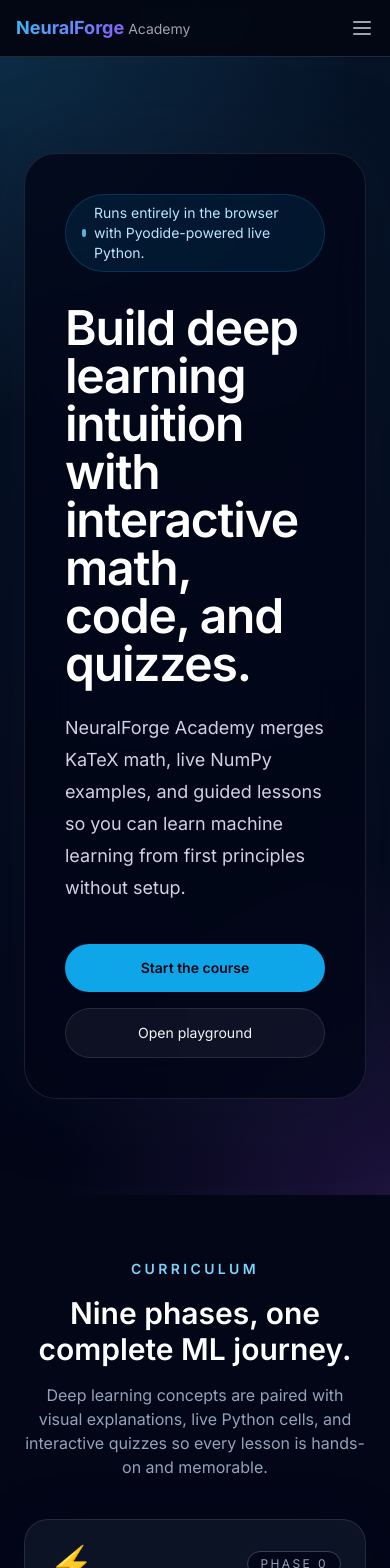
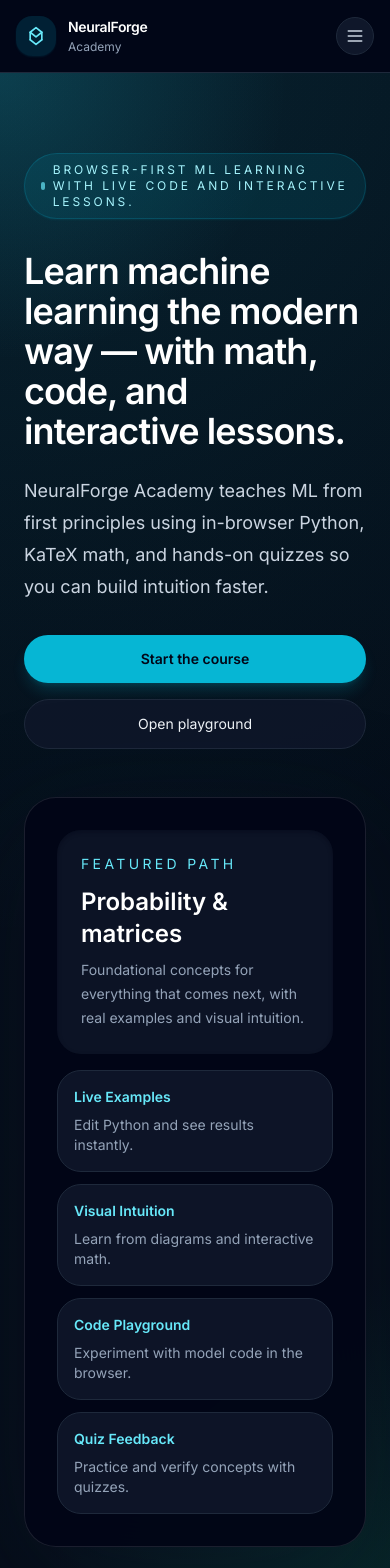
Before and after one commit to boyedandtoyed/neuralforge-academy, a Next.js app: page / in a window 390 px wide. Shown: the top 1568 px of the page. Built offline with nearby package versions, Linux system fonts and the light colour scheme.

Commit message:
feat: modernize landing page and responsive navigation with cyan/green theme

```diff
--- a/src/app/globals.css
+++ b/src/app/globals.css
@@ -20,14 +20,14 @@
 body {
   margin: 0;
   min-height: 100vh;
-  background: radial-gradient(circle at top, rgba(56, 189, 248, 0.08), transparent 25%),
-    radial-gradient(circle at bottom right, rgba(168, 85, 247, 0.1), transparent 28%),
-    #020617;
+  background: radial-gradient(circle at top left, rgba(34, 211, 238, 0.12), transparent 18%),
+    radial-gradient(circle at bottom right, rgba(16, 185, 129, 0.12), transparent 22%),
+    linear-gradient(180deg, #040c17 0%, #07101d 100%);
   color: #f8fafc;
 }
 
 ::selection {
-  background: rgba(59, 130, 246, 0.35);
+  background: rgba(34, 211, 238, 0.35);
 }
 
 @layer base {
@@ -41,7 +41,7 @@
     font-family: 'JetBrains Mono', 'Fira Code', monospace;
   }
   .gradient-text {
-    background: linear-gradient(135deg, #38bdf8, #8b5cf6);
+    background: linear-gradient(135deg, #22d3ee, #14b8a6, #38bdf8);
     -webkit-background-clip: text;
     -webkit-text-fill-color: transparent;
     background-clip: text;
--- a/src/app/page.tsx
+++ b/src/app/page.tsx
@@ -80,49 +80,74 @@
   return (
     <main className="min-h-screen">
       <section className="relative overflow-hidden">
-        <div className="absolute inset-0 bg-[radial-gradient(circle_at_top_left,_rgba(56,189,248,0.15),transparent_30%),radial-gradient(circle_at_bottom_right,_rgba(168,85,247,0.16),transparent_28%)]" />
-        <div className="relative mx-auto max-w-6xl px-6 py-24 lg:py-32">
-          <div className="rounded-[2rem] border border-white/10 bg-slate-950/80 p-10 shadow-[0_0_80px_rgba(15,23,42,0.35)] backdrop-blur-xl">
-            <div className="max-w-3xl">
-              <div className="inline-flex items-center gap-2 rounded-full border border-sky-500/20 bg-sky-500/10 px-4 py-2 text-sm text-sky-200">
-                <span className="h-2 w-2 rounded-full bg-sky-300 animate-pulse" />
-                Runs entirely in the browser with Pyodide-powered live Python.
+        <div className="absolute inset-0 bg-[radial-gradient(circle_at_top_left,_rgba(34,211,238,0.16),transparent_18%),radial-gradient(circle_at_bottom_right,_rgba(16,185,129,0.16),transparent_22%)]" />
+        <div className="relative mx-auto max-w-7xl px-6 py-20 sm:py-24 lg:py-28">
+          <div className="grid gap-12 lg:grid-cols-[minmax(0,1fr)_420px] lg:items-center">
+            <div className="space-y-8">
+              <div className="inline-flex items-center gap-2 rounded-full border border-cyan-500/20 bg-cyan-500/10 px-4 py-2 text-xs uppercase tracking-[0.24em] text-cyan-200 shadow-sm shadow-cyan-500/10">
+                <span className="h-2 w-2 rounded-full bg-cyan-300 animate-pulse" />
+                Browser-first ML learning with live code and interactive lessons.
               </div>
-              <h1 className="mt-8 text-5xl font-semibold tracking-tight text-white sm:text-6xl">
-                Build deep learning intuition with interactive math, code, and quizzes.
-              </h1>
-              <p className="mt-6 text-lg leading-8 text-slate-300">
-                NeuralForge Academy merges KaTeX math, live NumPy examples, and guided lessons so you can learn machine learning from first principles without setup.
-              </p>
-              <div className="mt-10 flex flex-col gap-4 sm:flex-row sm:items-center">
-                <Link href="/courses/introduction/00-setup" className="inline-flex items-center justify-center rounded-full bg-sky-500 px-8 py-3.5 text-sm font-semibold text-slate-950 transition hover:bg-sky-400">
+              <div className="max-w-2xl space-y-6">
+                <h1 className="text-4xl font-semibold tracking-tight text-white sm:text-5xl lg:text-6xl">
+                  Learn machine learning the modern way — with math, code, and interactive lessons.
+                </h1>
+                <p className="text-lg leading-8 text-slate-300 sm:text-xl">
+                  NeuralForge Academy teaches ML from first principles using in-browser Python, KaTeX math, and hands-on quizzes so you can build intuition faster.
+                </p>
+              </div>
+              <div className="flex flex-col gap-4 sm:flex-row sm:items-center">
+                <Link href="/courses/introduction/00-setup" className="inline-flex items-center justify-center rounded-full bg-cyan-500 px-8 py-3.5 text-sm font-semibold text-slate-950 shadow-lg shadow-cyan-500/20 transition hover:bg-cyan-400">
                   Start the course
                 </Link>
-                <Link href="/playground" className="inline-flex items-center justify-center rounded-full border border-white/10 bg-white/5 px-8 py-3.5 text-sm text-slate-100 transition hover:border-slate-300">
+                <Link href="/playground" className="inline-flex items-center justify-center rounded-full border border-slate-800 bg-slate-900/90 px-8 py-3.5 text-sm text-slate-100 transition hover:border-cyan-400 hover:text-white">
                   Open playground
                 </Link>
+              </div>
+            </div>
+            <div className="rounded-[2rem] border border-white/10 bg-slate-950/95 p-8 shadow-[0_32px_120px_rgba(15,23,42,0.35)] backdrop-blur-xl">
+              <div className="space-y-4">
+                <div className="rounded-3xl bg-slate-900/80 p-6 shadow-inner shadow-slate-950/40">
+                  <p className="text-sm uppercase tracking-[0.24em] text-cyan-300">Featured path</p>
+                  <h2 className="mt-3 text-2xl font-semibold text-white">Probability & matrices</h2>
+                  <p className="mt-2 text-sm leading-6 text-slate-400">Foundational concepts for everything that comes next, with real examples and visual intuition.</p>
+                </div>
+                <div className="grid gap-3 sm:grid-cols-2">
+                  {['Live Examples', 'Visual Intuition', 'Code Playground', 'Quiz Feedback'].map((item) => (
+                    <div key={item} className="rounded-3xl border border-slate-800 bg-slate-900/90 p-4">
+                      <p className="text-sm font-semibold text-cyan-300">{item}</p>
+                      <p className="mt-2 text-sm text-slate-400">{item === 'Live Examples' ? 'Edit Python and see results instantly.' : item === 'Visual Intuition' ? 'Learn from diagrams and interactive math.' : item === 'Code Playground' ? 'Experiment with model code in the browser.' : 'Practice and verify concepts with quizzes.'}</p>
+                    </div>
+                  ))}
+                </div>
               </div>
             </div>
           </div>
         </div>
       </section>
 
-      <section className="mx-auto max-w-6xl px-6 py-16 lg:py-24">
+      <section className="mx-auto max-w-7xl px-6 py-16 sm:py-20">
         <div className="mb-10 text-center">
-          <p className="text-sm font-semibold uppercase tracking-[0.24em] text-sky-300">Curriculum</p>
+          <p className="text-sm font-semibold uppercase tracking-[0.28em] text-cyan-300">Curriculum</p>
           <h2 className="mt-4 text-3xl font-semibold text-white sm:text-4xl">Nine phases, one complete ML journey.</h2>
-          <p className="mt-4 text-slate-400 mx-auto max-w-2xl">
-            Deep learning concepts are paired with visual explanations, live Python cells, and interactive quizzes so every lesson is hands-on and memorable.
+          <p className="mt-4 text-slate-400 mx-auto max-w-2xl text-base leading-7 sm:text-lg">
+            Deep learning concepts are paired with clear explanations, live Python examples, and interactive quizzes so every lesson feels practical.
           </p>
         </div>
         <div className="grid gap-6 md:grid-cols-2 xl:grid-cols-3">
           {phases.map((phase) => (
-            <Link key={phase.slug} href={`/courses/${phase.slug}`} className="group overflow-hidden rounded-3xl border border-white/10 bg-slate-900/80 p-6 shadow-[0_10px_60px_rgba(15,23,42,0.2)] transition hover:-translate-y-1 hover:border-sky-500/30 hover:bg-slate-900">
-              <div className="flex items-center justify-between gap-3">
-                <span className="text-4xl">{phase.icon}</span>
-                <span className="rounded-full border border-slate-700 bg-slate-950/90 px-3 py-1 text-xs uppercase tracking-[0.2em] text-slate-400">
+            <Link
+              key={phase.slug}
+              href={`/courses/${phase.slug}`}
+              className="group overflow-hidden rounded-[1.75rem] border border-slate-800 bg-slate-900/90 p-6 transition hover:-translate-y-1 hover:border-cyan-500/30 hover:bg-slate-900"
+            >
+              <div className="flex items-center justify-between gap-4">
+                <div className="flex h-12 w-12 items-center justify-center rounded-2xl bg-cyan-500/10 text-cyan-300 text-lg shadow-inner shadow-cyan-500/5">
+                  {phase.icon}
+                </div>
+                <div className="rounded-full border border-slate-700 bg-slate-950/90 px-3 py-1 text-xs uppercase tracking-[0.24em] text-slate-400">
                   Phase {phase.phase}
-                </span>
+                </div>
               </div>
               <h3 className="mt-6 text-xl font-semibold text-white">{phase.title}</h3>
               <p className="mt-3 text-sm leading-6 text-slate-400">{phase.description}</p>
@@ -135,13 +160,13 @@
         </div>
       </section>
 
-      <section className="mx-auto max-w-6xl px-6 pb-20">
-        <div className="rounded-[2rem] border border-white/10 bg-slate-950/80 p-10 shadow-[0_20px_120px_rgba(15,23,42,0.25)]">
-          <div className="grid gap-8 lg:grid-cols-3">
+      <section className="mx-auto max-w-7xl px-6 pb-24 sm:pb-28">
+        <div className="rounded-[2rem] border border-slate-800 bg-slate-950/90 p-10 shadow-[0_20px_120px_rgba(15,23,42,0.28)]">
+          <div className="grid gap-6 lg:grid-cols-3">
             {['Live Python', 'Visual math', 'Auto-graded quizzes'].map((feature) => (
               <div key={feature} className="rounded-3xl border border-slate-800 bg-slate-900/90 p-6">
-                <p className="text-sm font-semibold uppercase tracking-[0.24em] text-sky-300">{feature}</p>
-                <p className="mt-4 text-slate-300 leading-7">{feature === 'Live Python' ? 'Run and edit NumPy code directly in your browser with no backend.' : feature === 'Visual math' ? 'See equations rendered clearly and learn from interactive visuals.' : 'Answer quiz questions as you learn and get instant feedback.'}</p>
+                <p className="text-sm font-semibold uppercase tracking-[0.24em] text-cyan-300">{feature}</p>
+                <p className="mt-4 text-slate-300 leading-7 text-sm sm:text-base">{feature === 'Live Python' ? 'Run and edit NumPy code directly in your browser with no backend.' : feature === 'Visual math' ? 'See equations rendered clearly and learn from interactive visuals.' : 'Answer quiz questions as you learn and get instant feedback.'}</p>
               </div>
             ))}
           </div>
--- a/src/components/Navigation.tsx
+++ b/src/components/Navigation.tsx
@@ -17,85 +17,97 @@
   const [coursesOpen, setCoursesOpen] = useState(false);
 
   return (
-    <nav className="sticky top-0 z-50 border-b border-gray-800 bg-gray-950/90 backdrop-blur-sm">
-      <div className="max-w-7xl mx-auto px-4 sm:px-6 h-14 flex items-center justify-between">
-        <Link href="/" className="font-bold text-lg">
-          <span className="gradient-text">NeuralForge</span>
-          <span className="text-gray-400 font-normal text-sm ml-1">Academy</span>
+    <nav className="sticky top-0 z-50 border-b border-slate-800 bg-slate-950/95 backdrop-blur-xl">
+      <div className="mx-auto flex max-w-7xl items-center justify-between px-4 py-4 sm:px-6">
+        <Link href="/" className="flex items-center gap-3 text-white">
+          <span className="inline-flex h-10 w-10 items-center justify-center rounded-2xl bg-cyan-500/15 text-cyan-300 shadow-sm shadow-cyan-500/10">
+            <svg className="h-5 w-5" viewBox="0 0 24 24" fill="none" stroke="currentColor" strokeWidth="2" strokeLinecap="round" strokeLinejoin="round">
+              <path d="M12 2L19 7.5L12 13L5 7.5L12 2Z" />
+              <path d="M5 16.5L12 22L19 16.5" />
+              <path d="M19 7.5V16.5" />
+              <path d="M5 7.5V16.5" />
+            </svg>
+          </span>
+          <div className="space-y-0.5 text-left">
+            <p className="text-sm font-semibold tracking-tight">NeuralForge</p>
+            <p className="text-xs text-slate-400">Academy</p>
+          </div>
         </Link>
 
-        {/* Desktop nav */}
-        <div className="hidden md:flex items-center gap-6">
-          <div className="relative">
-            <button
-              onClick={() => setCoursesOpen(o => !o)}
-              className="text-sm text-gray-300 hover:text-white transition-colors flex items-center gap-1"
-            >
-              Courses
-              <svg className={`w-3 h-3 transition-transform ${coursesOpen ? 'rotate-180' : ''}`} fill="none" stroke="currentColor" viewBox="0 0 24 24">
-                <path strokeLinecap="round" strokeLinejoin="round" strokeWidth={2} d="M19 9l-7 7-7-7" />
-              </svg>
-            </button>
-            {coursesOpen && (
-              <div className="absolute top-full left-0 mt-2 w-48 bg-gray-900 border border-gray-700 rounded-lg shadow-xl py-1 z-50">
-                {courses.map(c => (
-                  <Link
-                    key={c.slug}
-                    href={`/courses/${c.slug}`}
-                    onClick={() => setCoursesOpen(false)}
-                    className="block px-4 py-2 text-sm text-gray-300 hover:bg-gray-800 hover:text-white transition-colors"
-                  >
-                    {c.title}
-                  </Link>
-                ))}
-              </div>
-            )}
-          </div>
+        <div className="hidden items-center gap-3 md:flex">
+          <button
+            onClick={() => setCoursesOpen((open) => !open)}
+            className="inline-flex items-center gap-2 rounded-full border border-slate-800 bg-slate-900/90 px-4 py-2 text-sm font-medium text-slate-200 transition hover:border-cyan-400 hover:text-white"
+          >
+            Courses
+            <svg className={`h-4 w-4 transition-transform ${coursesOpen ? 'rotate-180' : ''}`} viewBox="0 0 24 24" fill="none" stroke="currentColor" strokeWidth="2" strokeLinecap="round" strokeLinejoin="round">
+              <path d="M19 9l-7 7-7-7" />
+            </svg>
+          </button>
+
           <Link
             href="/playground"
-            className={`text-sm transition-colors ${pathname === '/playground' ? 'text-blue-400' : 'text-gray-300 hover:text-white'}`}
+            className={`inline-flex items-center rounded-full border px-4 py-2 text-sm font-medium transition ${pathname === '/playground' ? 'border-cyan-400 bg-cyan-500/10 text-cyan-200' : 'border-transparent text-slate-300 hover:border-slate-700 hover:bg-slate-900/80 hover:text-white'}`}
           >
             Playground
           </Link>
+
           <a
             href="https://github.com/boyedandtoyed/neuralforge-academy"
             target="_blank"
             rel="noopener noreferrer"
-            className="text-sm text-gray-300 hover:text-white transition-colors flex items-center gap-1.5"
+            aria-label="View project on GitHub"
+            className="inline-flex h-10 w-10 items-center justify-center rounded-full border border-slate-800 bg-slate-900 text-slate-300 transition hover:border-cyan-400 hover:text-cyan-200"
           >
-            <svg className="w-4 h-4" fill="currentColor" viewBox="0 0 24 24">
+            <svg className="h-5 w-5" fill="currentColor" viewBox="0 0 24 24">
               <path d="M12 2C6.477 2 2 6.484 2 12.017c0 4.425 2.865 8.18 6.839 9.504.5.092.682-.217.682-.483 0-.237-.008-.868-.013-1.703-2.782.605-3.369-1.343-3.369-1.343-.454-1.158-1.11-1.466-1.11-1.466-.908-.62.069-.608.069-.608 1.003.07 1.531 1.032 1.531 1.032.892 1.53 2.341 1.088 2.91.832.092-.647.35-1.088.636-1.338-2.22-.253-4.555-1.113-4.555-4.951 0-1.093.39-1.988 1.029-2.688-.103-.253-.446-1.272.098-2.65 0 0 .84-.27 2.75 1.026A9.564 9.564 0 0112 6.844c.85.004 1.705.115 2.504.337 1.909-1.296 2.747-1.027 2.747-1.027.546 1.379.202 2.398.1 2.651.64.7 1.028 1.595 1.028 2.688 0 3.848-2.339 4.695-4.566 4.943.359.309.678.92.678 1.855 0 1.338-.012 2.419-.012 2.747 0 .268.18.58.688.482A10.019 10.019 0 0022 12.017C22 6.484 17.522 2 12 2z" />
             </svg>
-            GitHub
           </a>
         </div>
 
-        {/* Mobile hamburger */}
         <button
-          className="md:hidden text-gray-400 hover:text-white"
-          onClick={() => setMobileOpen(o => !o)}
-          aria-label="Toggle menu"
+          className="inline-flex items-center rounded-full border border-slate-800 bg-slate-900 p-2 text-slate-300 transition hover:border-cyan-400 hover:text-white md:hidden"
+          onClick={() => setMobileOpen((open) => !open)}
+          aria-label="Toggle mobile menu"
         >
-          <svg className="w-6 h-6" fill="none" stroke="currentColor" viewBox="0 0 24 24">
-            {mobileOpen
-              ? <path strokeLinecap="round" strokeLinejoin="round" strokeWidth={2} d="M6 18L18 6M6 6l12 12" />
-              : <path strokeLinecap="round" strokeLinejoin="round" strokeWidth={2} d="M4 6h16M4 12h16M4 18h16" />
-            }
+          <svg className="h-5 w-5" fill="none" stroke="currentColor" viewBox="0 0 24 24" strokeWidth="2" strokeLinecap="round" strokeLinejoin="round">
+            {mobileOpen ? <path d="M6 18L18 6M6 6l12 12" /> : <path d="M4 6h16M4 12h16M4 18h16" />}
           </svg>
         </button>
       </div>
 
-      {/* Mobile menu */}
       {mobileOpen && (
-        <div className="md:hidden border-t border-gray-800 bg-gray-950 px-4 py-3 space-y-3">
-          {courses.map(c => (
-            <Link key={c.slug} href={`/courses/${c.slug}`} onClick={() => setMobileOpen(false)}
-              className="block text-sm text-gray-300 hover:text-white py-1">
-              {c.title}
+        <div className="border-t border-slate-800 bg-slate-950 px-4 py-4 md:hidden">
+          <div className="space-y-3">
+            {courses.map((course) => (
+              <Link
+                key={course.slug}
+                href={`/courses/${course.slug}`}
+                onClick={() => setMobileOpen(false)}
+                className="block rounded-2xl border border-slate-800 bg-slate-900 px-4 py-3 text-sm text-slate-300 transition hover:border-cyan-400 hover:text-white"
+              >
+                {course.title}
+              </Link>
+            ))}
+            <Link
+              href="/playground"
+              onClick={() => setMobileOpen(false)}
+              className="block rounded-2xl border border-slate-800 bg-slate-900 px-4 py-3 text-sm text-slate-300 transition hover:border-cyan-400 hover:text-white"
+            >
+              Playground
             </Link>
-          ))}
-          <Link href="/playground" onClick={() => setMobileOpen(false)} className="block text-sm text-gray-300 hover:text-white py-1">Playground</Link>
-          <a href="https://github.com/boyedandtoyed/neuralforge-academy" target="_blank" rel="noopener noreferrer" className="block text-sm text-gray-300 hover:text-white py-1">GitHub</a>
+            <a
+              href="https://github.com/boyedandtoyed/neuralforge-academy"
+              target="_blank"
+              rel="noopener noreferrer"
+              className="inline-flex w-full items-center justify-center gap-2 rounded-2xl border border-slate-800 bg-slate-900 px-4 py-3 text-sm text-slate-300 transition hover:border-cyan-400 hover:text-white"
+            >
+              <svg className="h-5 w-5" fill="currentColor" viewBox="0 0 24 24">
+                <path d="M12 2C6.477 2 2 6.484 2 12.017c0 4.425 2.865 8.18 6.839 9.504.5.092.682-.217.682-.483 0-.237-.008-.868-.013-1.703-2.782.605-3.369-1.343-3.369-1.343-.454-1.158-1.11-1.466-1.11-1.466-.908-.62.069-.608.069-.608 1.003.07 1.531 1.032 1.531 1.032.892 1.53 2.341 1.088 2.91.832.092-.647.35-1.088.636-1.338-2.22-.253-4.555-1.113-4.555-4.951 0-1.093.39-1.988 1.029-2.688-.103-.253-.446-1.272.098-2.65 0 0 .84-.27 2.75 1.026A9.564 9.564 0 0112 6.844c.85.004 1.705.115 2.504.337 1.909-1.296 2.747-1.027 2.747-1.027.546 1.379.202 2.398.1 2.651.64.7 1.028 1.595 1.028 2.688 0 3.848-2.339 4.695-4.566 4.943.359.309.678.92.678 1.855 0 1.338-.012 2.419-.012 2.747 0 .268.18.58.688.482A10.019 10.019 0 0022 12.017C22 6.484 17.522 2 12 2z" />
+              </svg>
+              GitHub
+            </a>
+          </div>
         </div>
       )}
     </nav>
```
